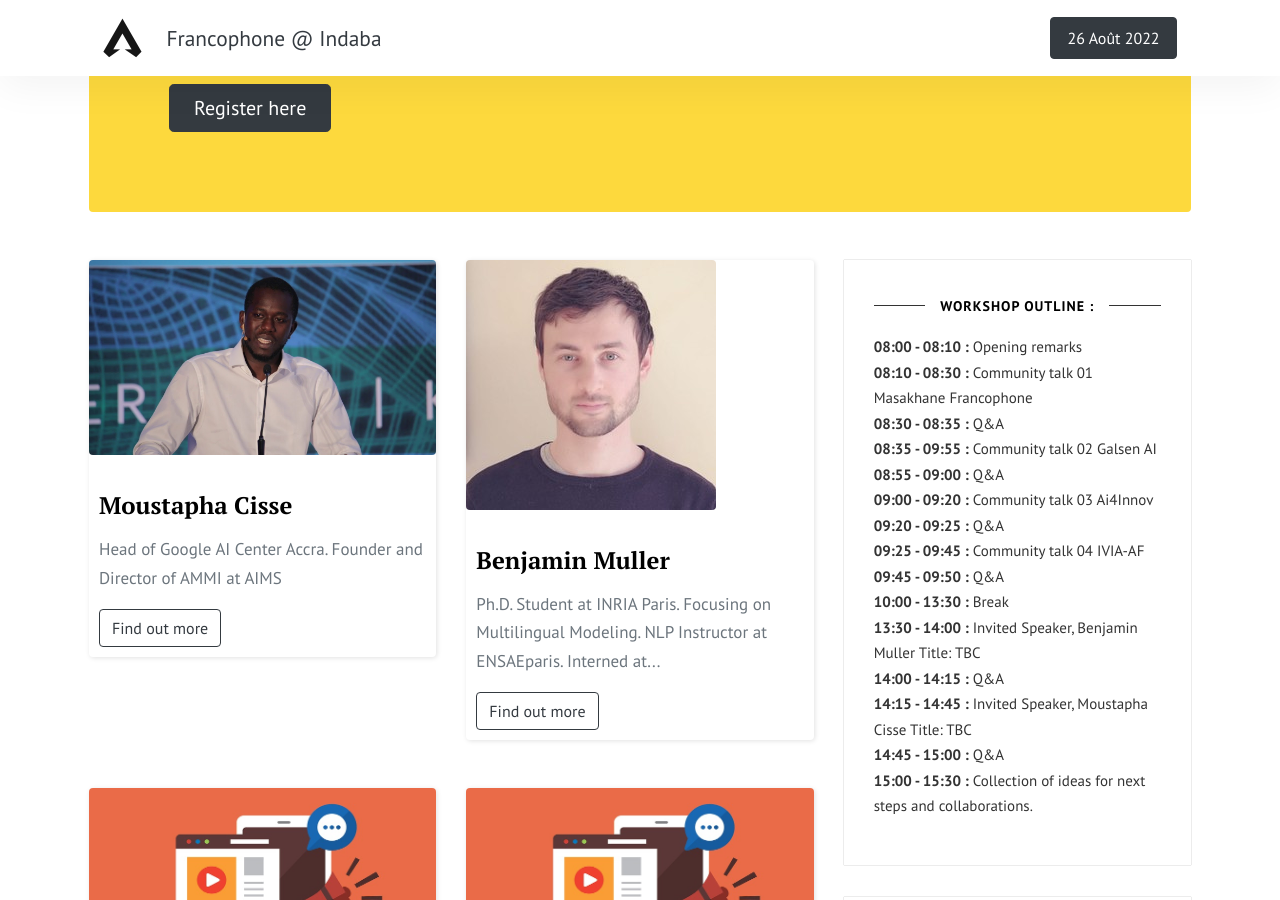
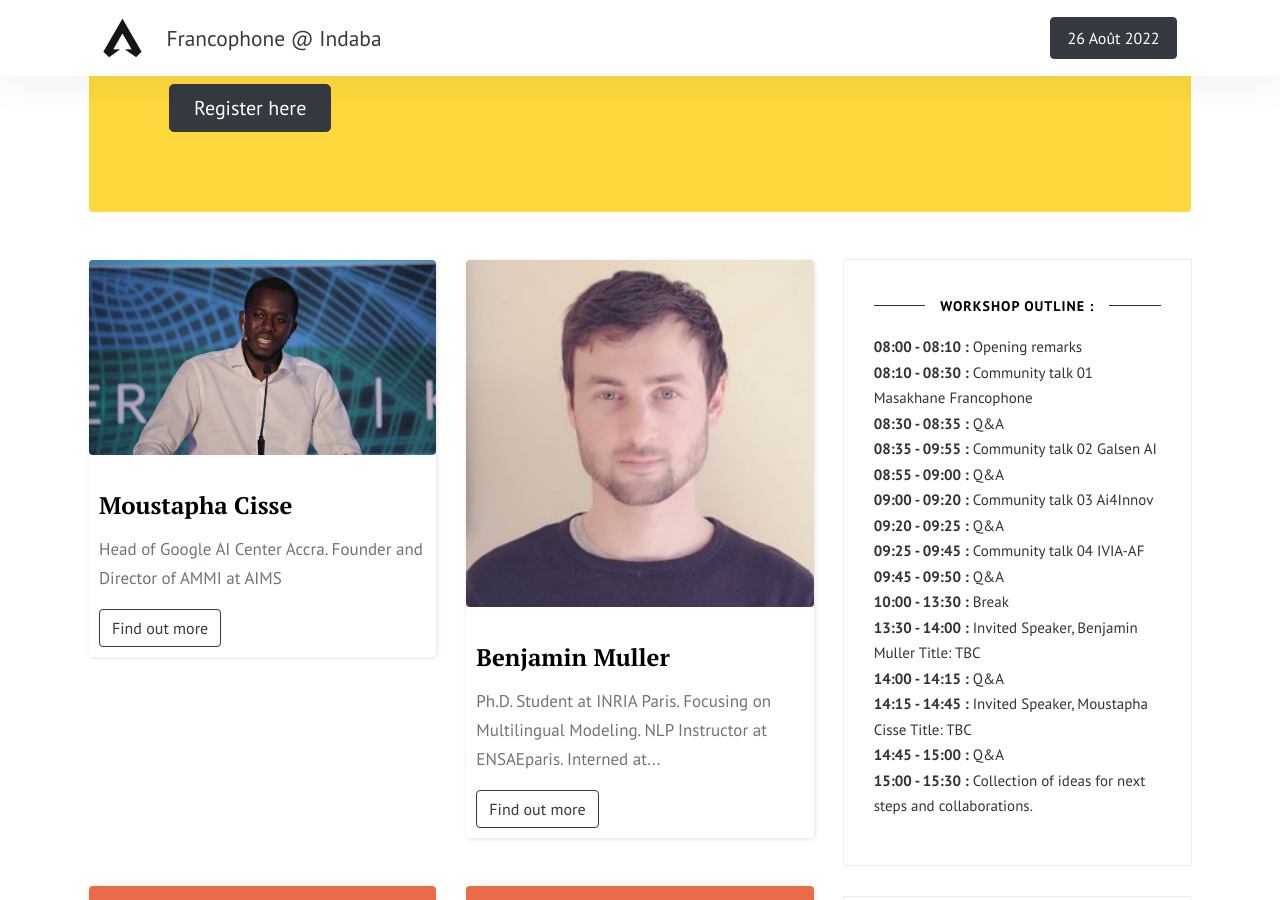
Before and after one commit to francophone-ai-indaba/francophone-ai-indaba.github.io, a Jekyll site: the page built from index.html, in a window 1280 px wide and 900 px high, scrolled down 721 px. Built offline with Jekyll 4.4.1, drawn with Linux system fonts in a browser that asks for light colours.

Commit message:
image size

```diff
--- a/_data/people.yml
+++ b/_data/people.yml
@@ -3,23 +3,29 @@ cards:
 - name: Moustapha Cisse
   role: Head of Google AI Center Accra. Founder and Director of AMMI at AIMS
   picture: assets/images/mc.jpg
+  link: https://nexteinstein.org/person/moustapha-cisse/
 
 - name: Benjamin Muller
   role: Ph.D. Student at INRIA Paris. Focusing on Multilingual Modeling. NLP Instructor at ENSAEparis. Interned at Amazonscience and Apple AI/ML
   picture: assets/images/bm.jpg
+  link: https://benjamin-mlr.github.io/
 
 - name: Salomon Kabongo
   role: Organizer of the conference
   picture: assets/images/5.jpg
+  link: https://skabongo.github.io/
 
 - name: Gilles Hacheme
   role: Organizer of the conference
   picture: assets/images/5.jpg
+  link: https://www.gilleshacheme.com/
 
 - name: Espoir Murhabazi
   role: Organiser of the conference
   picture: assets/images/5.jpg
+  link: https://www.murhabazi.com/
 
 - name: Nando Tezoh
   role: Organiser of the conference
   picture: assets/images/5.jpg
+  link: https://twitter.com/nandotezoh
--- a/_includes/cardbox.html
+++ b/_includes/cardbox.html
@@ -1,14 +1,14 @@
 <!-- begin post -->
 <div class="card">
     <a href="{{ post.url | absolute_url }}">
-        {% if person.picture %} <img class="rounded mb-4" src="{{ person.picture }}" alt="{{ person.name }}"> {% endif %}
+        {% if person.picture %} <img class="rounded mb-4" src="{{ person.picture }}" alt="{{ person.name }}" class="center" width="500" height="600"> {% endif %}
     </a>
     <div class="card-block">
         <h2 class="card-title h4 serif-font"><a href="{{ post.url | absolute_url }}">{{ person.name }}</a></h2>
         <p class="card-text text-muted">{{ person.role | strip_html | truncatewords:15 }}</p>
         <div class="metafooter">
             <div class="wrapfooter d-flex align-items-center">
-                <a href="#" class="btn btn-outline-dark">
+                <a href="{{ person.link }}" class="btn btn-outline-dark">
                     Find out more
                 </a>
             </div>
```
Also changed, not shown: 1 other file.
